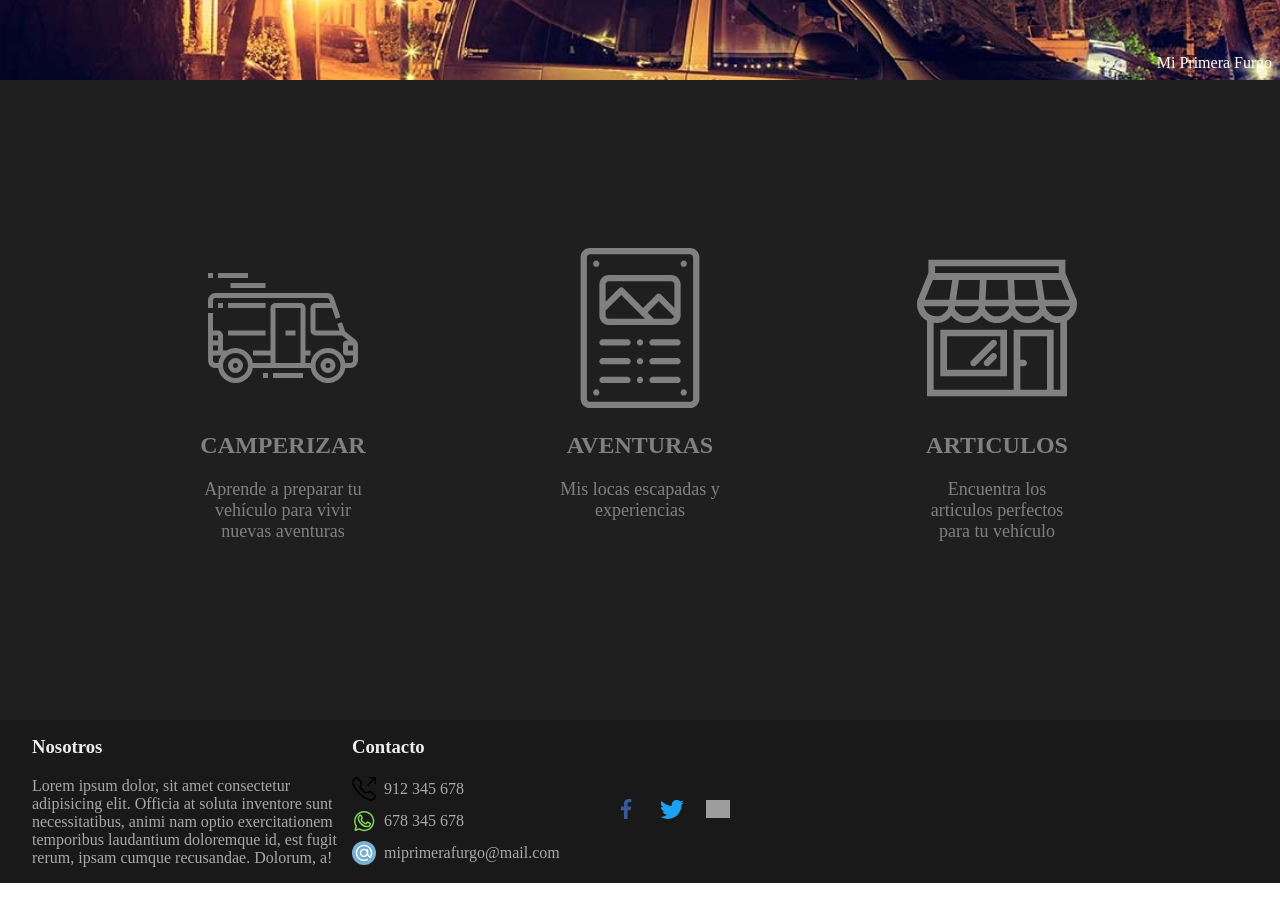
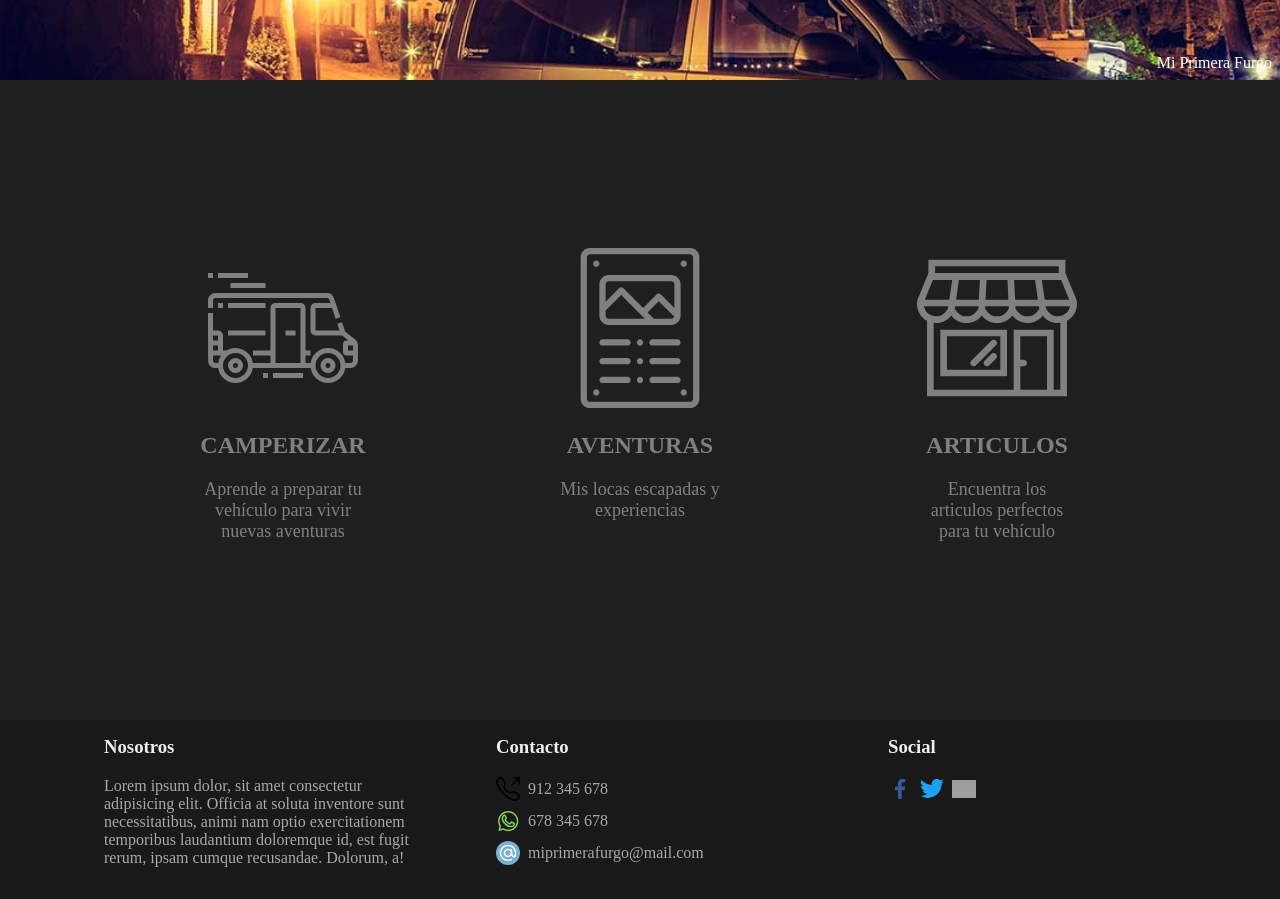
Before and after one commit to j0tac3/miprimerafurgo, an Angular app: page /home in a window 1280 px wide. Built offline with nearby package versions, Linux system fonts and the light colour scheme; grey boxes are pictures that could not be loaded.

Commit message:
Maquetando el footer

```diff
--- a/src/app/components/home-components/footer/footer.component.css
+++ b/src/app/components/home-components/footer/footer.component.css
@@ -4,6 +4,7 @@
 
     display: flex;
     flex-wrap: wrap;
+    justify-content: space-evenly;
 
     min-height: 5rem;
     color: darkgray;
@@ -11,6 +12,7 @@
 }
 .nosotros-container{
     width: 20rem;
+    margin-bottom: 1rem;
 }
 .title{
     color: #f1eded;
@@ -19,7 +21,8 @@
 .nosotros-text{
 }
 .contacto-container{
-    width: 15rem;
+    width: 20rem;
+    margin-bottom: 1rem;
 }
 .contact-option{
     display: flex;
@@ -32,16 +35,27 @@
 }
 
 .social-container{
-    width: 10rem;
-    display: flex;
-    justify-content: space-evenly;
-    align-items: center;
+    width: 20rem;
+    margin-bottom: 1rem;
 }
 .social-icon{
     width: 1.5rem;
     cursor: pointer;
     transition: transform .2s;
+    margin-right: .5rem;
 }
 .social-icon:hover{
     transform: scale(1.1);
 }
+.socials{
+    display: flex;
+    /* justify-content: space-evenly; */
+    align-items: center;
+}
+
+@media screen and (max-width: 750px) {
+    .footer-container{
+        flex-direction: column;
+        align-items: center;
+    }
+}
--- a/src/app/components/home-components/footer/footer.component.html
+++ b/src/app/components/home-components/footer/footer.component.html
@@ -25,6 +25,8 @@
         </div>
     </div>
     <div class="social-container">
+        <h3 class="title">Social</h3>
+        <div class="socials">
             <img    src="assets/media/icons/social/facebook_color.svg"
                     alt=""
                     class="social-icon"
@@ -38,6 +40,7 @@
                     class="social-icon"
                     (click)="goTo('instagram')">
         </div>
+    </div>
     <!-- <div class="social-container">
         <img src="assets/media/icons/social/facebook_dark.svg" alt="" class="social-icon">
         <img src="assets/media/icons/social/twitter_dark.svg" alt="" class="social-icon">
```
Lines whose indentation alone changed are shown as unchanged.
